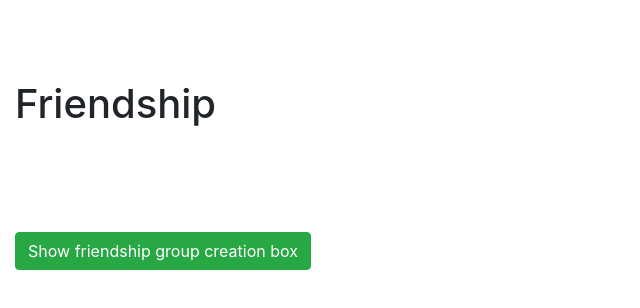
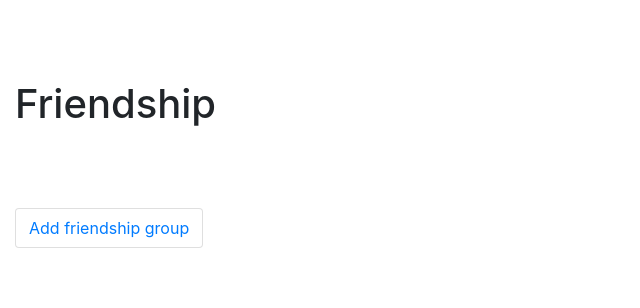
Before and after one commit to VivienAdnot/Friendship, an Angular app: page / in a window 1280 px wide. Shown: the top 308 px of the page, without its empty margins (0-640 px from the left). Built offline with nearby package versions, Linux system fonts and the light colour scheme; what ng2-datepicker would draw is missing.

Commit message:
added some ui

```diff
--- a/src/app/friendship-groups/friendship-groups.component.html
+++ b/src/app/friendship-groups/friendship-groups.component.html
@@ -9,9 +9,11 @@
             [friendshipGroup]="currentFriendshipGroup"
             (requestDelete)="deleteFriendshipGroup($event)">
         </app-friendship-group>
+
+        <app-toggle-show-create-friendship-group (friendshipGroupCreated)="tryCreateFriendshipGroup($event)"></app-toggle-show-create-friendship-group>
+
     </div>
 </div>
 
-<app-toggle-show-create-friendship-group (friendshipGroupCreated)="tryCreateFriendshipGroup($event)"></app-toggle-show-create-friendship-group>
 
 <!--<button (click)="save()" class="btn btn-success">Save</button>-->
--- a/src/app/friendship/friendship.component.html
+++ b/src/app/friendship/friendship.component.html
@@ -2,8 +2,8 @@
     <app-friend [friend]="friendship.friend"></app-friend>
 
     <p class="card-text" *ngIf="friendship.meetings.length">
-        last Meeting: {{getMostRecentMeeting()}}
-        <span class="badge" *ngIf="isMostRecentMeetingTooOld()">Too old</span>
+        {{getMostRecentMeeting()}}
+        <label class="tag tag-pill tag-danger" *ngIf="isMostRecentMeetingTooOld()">too old</label>
     </p>
 
     <!--<div id="meeting-creation-failed" class="alert alert-danger" *ngIf="meetingCreationFailed">
--- a/src/app/friendship/friendship.component.ts
+++ b/src/app/friendship/friendship.component.ts
@@ -26,7 +26,7 @@ export class FriendshipComponent implements OnInit {
 
     getMostRecentMeeting(): string {
         const mostRecentMeeting: MeetingModel = this.friendshipService.getMostRecentMeeting(this.friendship);
-        return mostRecentMeeting.date.format('MMMM Do YYYY');
+        return mostRecentMeeting.date.fromNow();
     }
 
     met(datePickerEvent: { type: string, data: string | DateModel }): void {
--- a/src/app/toggle-show-create-friendship-group/toggle-show-create-friendship-group.component.html
+++ b/src/app/toggle-show-create-friendship-group/toggle-show-create-friendship-group.component.html
@@ -1,11 +1,13 @@
-<div>
-    <button *ngIf="showFriendshipGroupCreationEl === false" type="button" class="btn btn-success" (click)="showFriendshipGroupCreationEl = true;">
-        Show friendship group creation box
-    </button>
+<div class="card v-card">
+    <div class="card-block">
+        <button *ngIf="showFriendshipGroupCreationEl === false" type="button" class="btn btn-link" (click)="showFriendshipGroupCreationEl = true;">
+            Add friendship group
+        </button>
 
-    <div *ngIf="showFriendshipGroupCreationEl === true">
-        <button type="button" class="btn" (click)="dismissFriendshipGroupCreationEl()">Close friendship group creation box</button>
+        <div *ngIf="showFriendshipGroupCreationEl === true">
+            <button type="button" class="btn btn-link" (click)="dismissFriendshipGroupCreationEl()">Dismiss</button>
 
-        <app-create-friendship-group (friendshipGroupCreated)="relayCreateFriendshipGroup($event)"></app-create-friendship-group>
+            <app-create-friendship-group (friendshipGroupCreated)="relayCreateFriendshipGroup($event)"></app-create-friendship-group>
+        </div>
     </div>
 </div>
--- a/src/app/toggle-show-create-friendship/toggle-show-create-friendship.component.html
+++ b/src/app/toggle-show-create-friendship/toggle-show-create-friendship.component.html
@@ -1,10 +1,10 @@
 <div class="card-footer">
-    <button *ngIf="showFriendshipCreationEl === false" type="button" class="btn btn-success" (click)="showFriendshipCreationEl = true;">
-        Show friendship creation box
+    <button *ngIf="showFriendshipCreationEl === false" type="button" class="btn btn-link" (click)="showFriendshipCreationEl = true;">
+        Add friendship
     </button>
 
     <div *ngIf="showFriendshipCreationEl === true">
-        <button type="button" class="btn" (click)="dismissFriendshipCreationEl()">Close friendship creation box</button>
+        <button type="button" class="btn btn-link" (click)="dismissFriendshipCreationEl()">Dismiss</button>
 
         <app-create-friendship (friendshipCreated)="relayCreateFriendship($event)"></app-create-friendship>
     </div>
```
